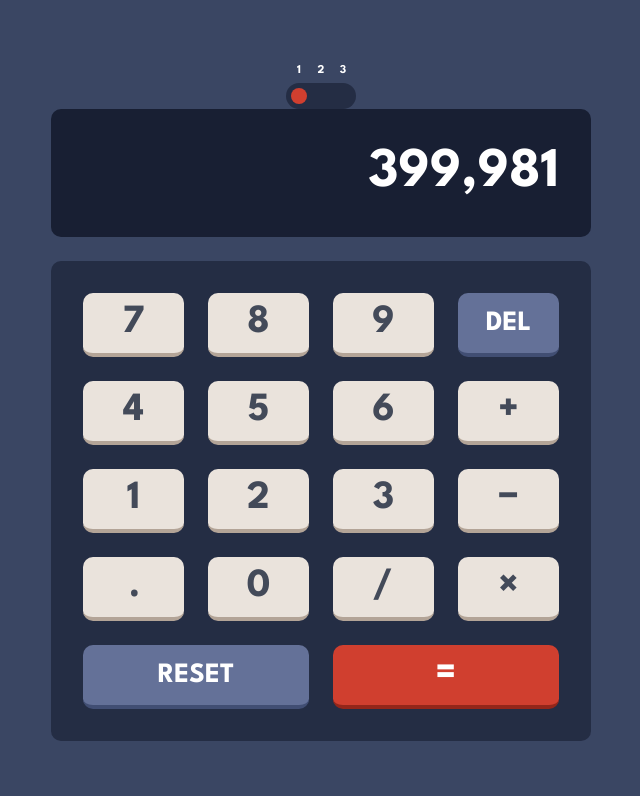
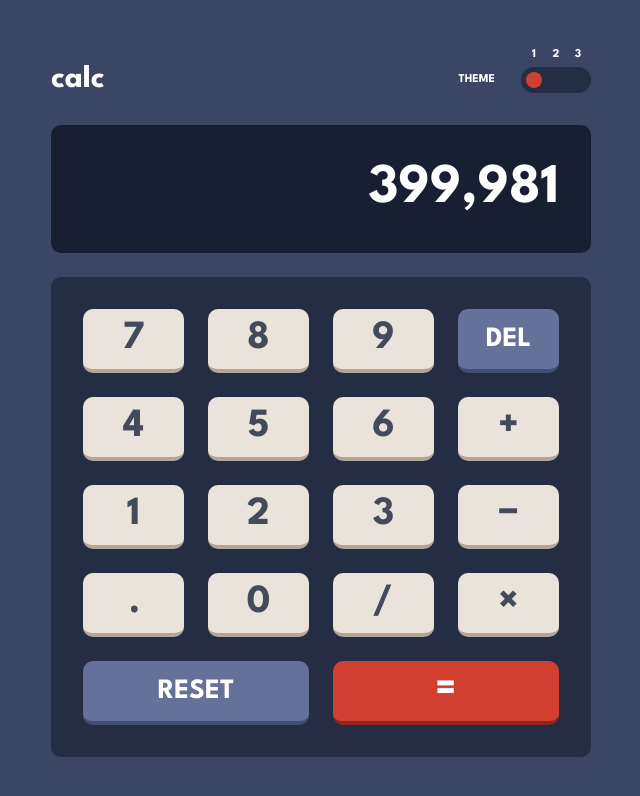
Before and after one commit to KaMazim/calculator_app, a React (Create React App) app: page / in a window 1280 px wide. Shown: the top 796 px of the page, without its empty margins (319-959 px from the left). Built offline with nearby package versions, Linux system fonts and the light colour scheme.

Commit message:
feat: CalcHeader component added

```diff
--- a/src/App.tsx
+++ b/src/App.tsx
@@ -3,13 +3,14 @@ import { ThemeProvider } from './providers/ThemeProvider';
 import KeyPad from './components/KeyPad';
 import Screen from './components/Screen';
 import Input from './components/Input';
-import SwitchTheme from './components/SwitchTheme';
+
+import CalcHeader from './components/CalcHeader';
 
 const App = () => {
     return (
         <ThemeProvider>
             <Screen>
-                <SwitchTheme />
+                <CalcHeader />
                 <Input>399,981</Input>
                 <KeyPad />
             </Screen>
--- /dev/null
+++ b/src/components/CalcHeader.tsx
@@ -0,0 +1,51 @@
+import styled from '@emotion/styled';
+import SwitchTheme from './SwitchTheme';
+
+const StyledCalcHeader = styled.header`
+    width: 100%;
+    max-width: 540px;
+
+    display: flex;
+    align-items: flex-end;
+
+    margin-bottom: 32px;
+`;
+
+const TextWrapper = styled.div`
+    flex-grow: 1;
+
+    display: flex;
+    justify-content: space-between;
+    align-items: center;
+
+    margin-right: 26px;
+
+    height: 26px;
+
+    h1 {
+        font-size: 32px;
+        text-transform: lowercase;
+
+        margin: 0;
+    }
+
+    & > span {
+        text-transform: uppercase;
+        font-size: 12px;
+    }
+`;
+
+const CalcHeader = () => {
+    return (
+        <StyledCalcHeader>
+            <TextWrapper>
+                <h1>calc</h1>
+                <span>theme</span>
+            </TextWrapper>
+
+            <SwitchTheme />
+        </StyledCalcHeader>
+    );
+};
+
+export default CalcHeader;
```
